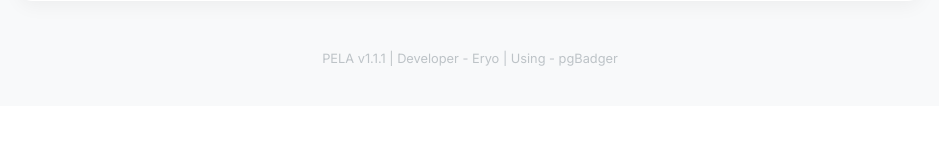
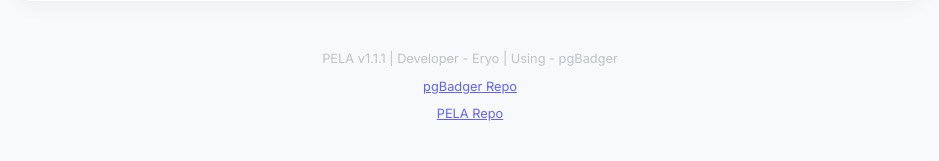
Before and after one commit to eryo-dev/pela-log-analyzer, a Flask app: page / in a window 1280 px wide. Shown: the part 991-1152 px from the top of the page, without its empty margins (170-1109 px from the left). Before the commit the page ends 1057 px from the top, so only its background shows below. Run offline with Flask 3, Linux system fonts and the light colour scheme; data that the repository does not hold is empty.

Commit message:
Added References.

```diff
--- a/templates/index.html
+++ b/templates/index.html
@@ -98,6 +98,8 @@
 
         <div class="footer">
             <p>PELA v1.1.1 | Developer - Eryo | Using - pgBadger</p>
+            <p><a href="https://github.com/darold/pgbadger" style="opacity: 60%;">pgBadger Repo</a></p>
+            <p><a href="https://github.com/eryo-dev/pela-log-analyzer" style="opacity: 60%;">PELA Repo</a></p>
         </div>
     </div>
 
```
